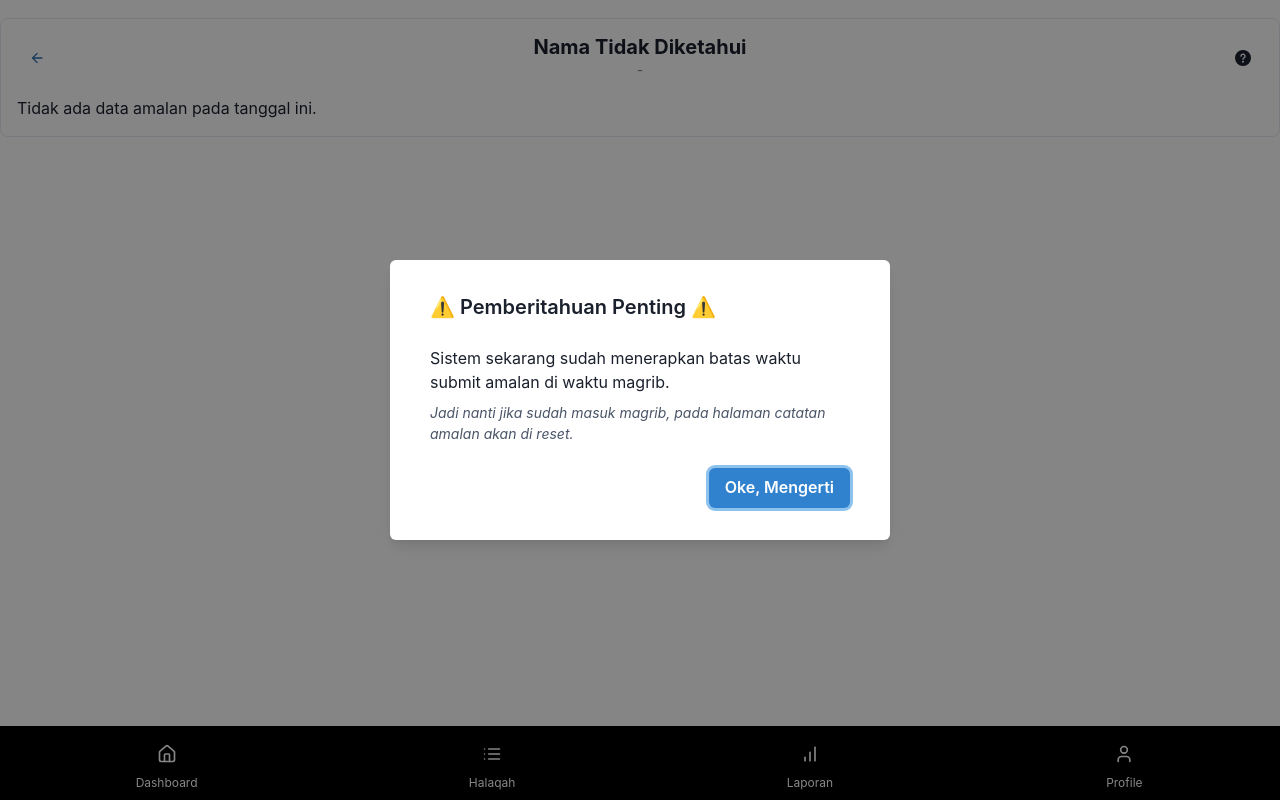
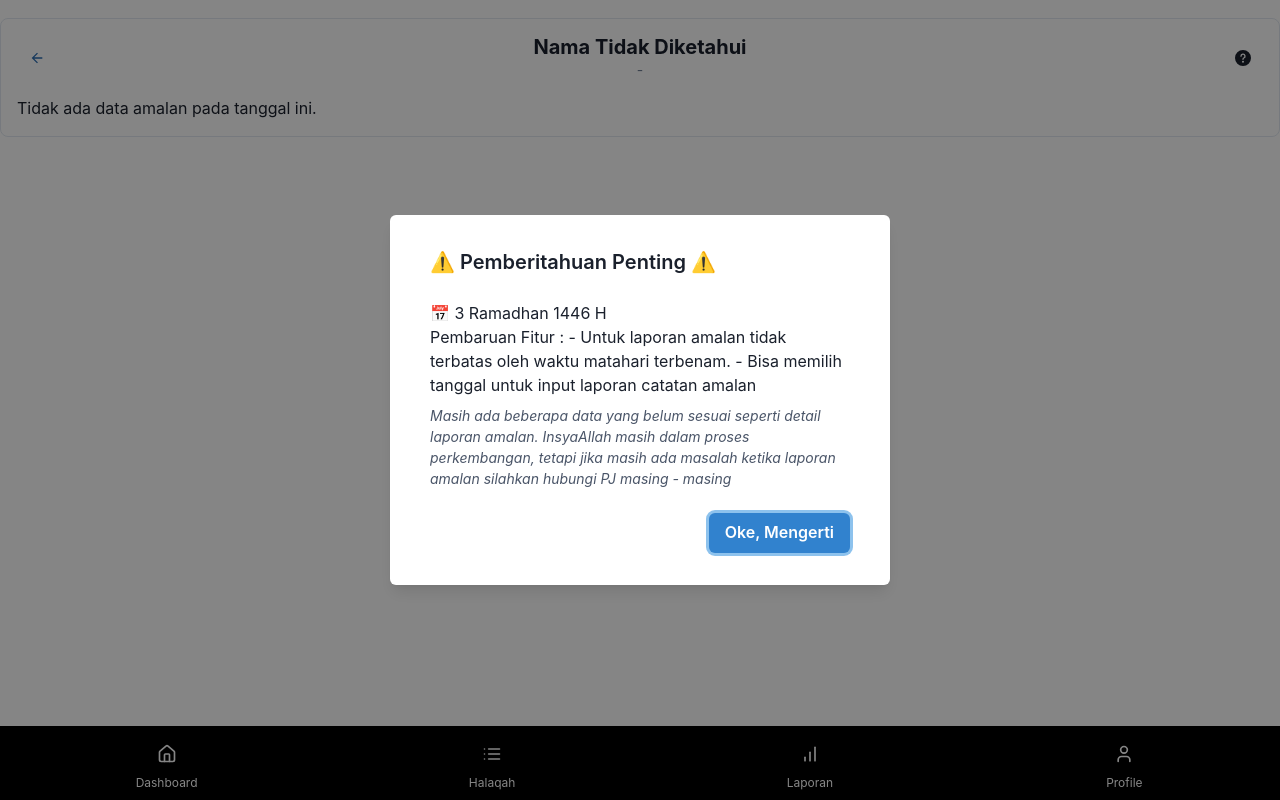
Before and after one commit to daffamachfud/ramadhanlog-frontend, a Next.js app: page /murabbi/sudah-laporan/1 in a window 1280 px wide. Built offline with nearby package versions, Linux system fonts and the light colour scheme.

Commit message:
New Message Features

```diff
--- a/components/WarningModal.tsx
+++ b/components/WarningModal.tsx
@@ -25,11 +25,16 @@ const WarningModal = () => {
       >
         <ModalHeader>⚠️ Pemberitahuan Penting ⚠️</ModalHeader>
         <ModalBody>
+         <Text fontSize="md">
+         📅 3 Ramadhan 1446 H
+          </Text>
           <Text fontSize="md">
-            Sistem sekarang sudah menerapkan batas waktu submit amalan di waktu magrib.
+            Pembaruan Fitur :
+            - Untuk laporan amalan tidak terbatas oleh waktu matahari terbenam.
+            - Bisa memilih tanggal untuk input laporan catatan amalan
           </Text>
           <Text fontSize="sm" mt={2} fontStyle="italic" color="gray.600">
-          Jadi nanti jika sudah masuk magrib, pada halaman catatan amalan akan di reset.
+            Masih ada beberapa data yang belum sesuai seperti detail laporan amalan. InsyaAllah masih dalam proses perkembangan, tetapi jika masih ada masalah ketika laporan amalan silahkan hubungi PJ masing - masing
           </Text>
         </ModalBody>
         <ModalFooter>
```
